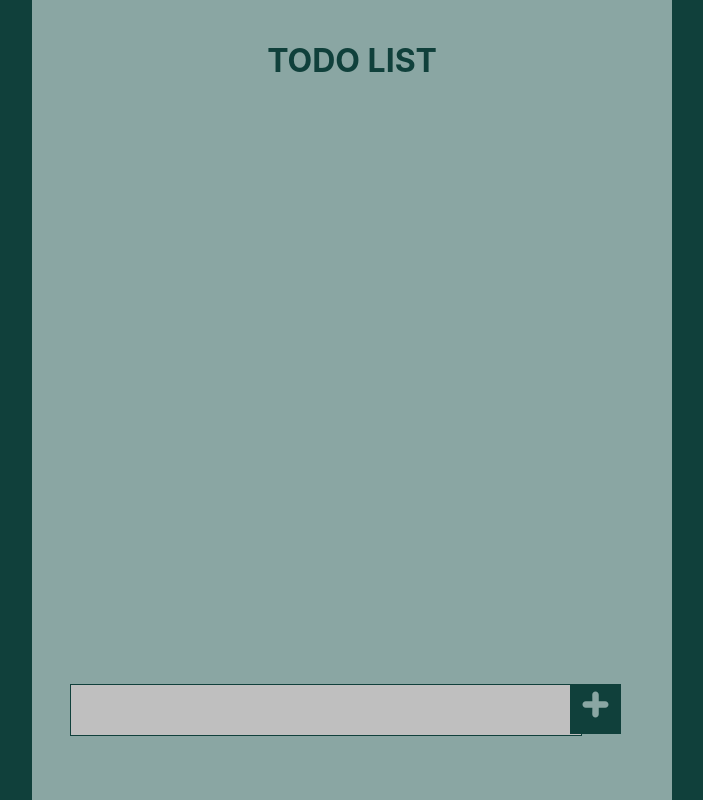
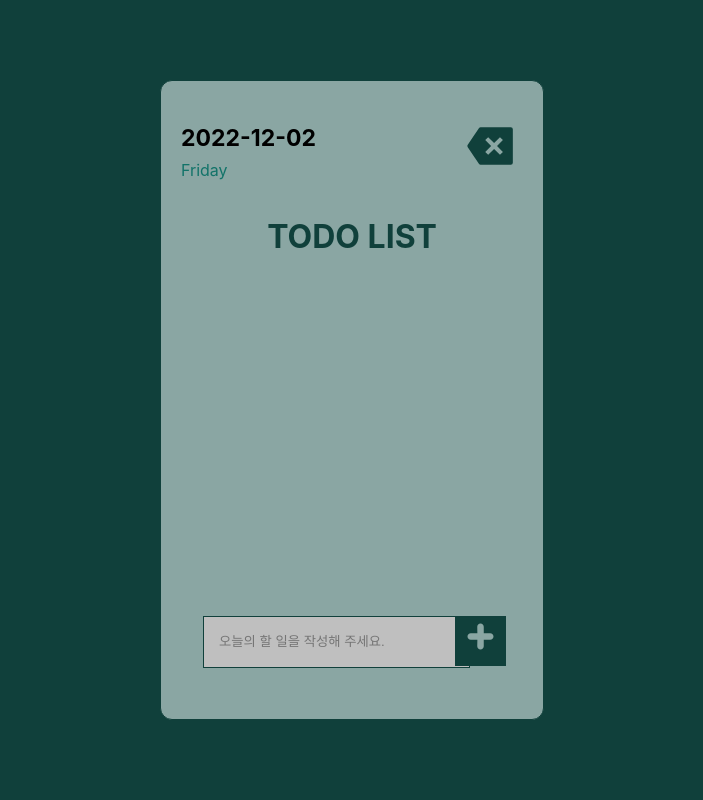
Before and after one commit to khakikokyo/todo-list, a React (Create React App) app: page / in a window 1280 px wide. Shown: the whole page, without its empty margins (288-991 px from the left). Built offline with nearby package versions, Linux system fonts and the light colour scheme.

Commit message:
간단한 TodoList 완성!

```diff
--- a/package.json
+++ b/package.json
@@ -6,6 +6,7 @@
     "@testing-library/jest-dom": "^5.16.5",
     "@testing-library/react": "^13.4.0",
     "@testing-library/user-event": "^13.5.0",
+    "moment": "^2.29.4",
     "react": "^18.2.0",
     "react-dom": "^18.2.0",
     "react-icons": "^4.7.1",
--- a/src/App.css
+++ b/src/App.css
@@ -1,17 +1,51 @@
 .App {
   text-align: center;
   background-color: #10403b;
+  height: 100vh;
 }
 div {
   box-sizing: border-box;
 }
 .todolist__container {
   background-color: #8aa6a3;
-  width: 50%;
-  height: 100vh;
-  margin: 0 auto;
+  width: 30%;
+  height: 80%;
+  border: 1px solid #10403b;
+  border-radius: 12px;
   padding: 20px;
   position: relative;
+  top: 10%;
+  margin: auto;
+}
+.todolist__inner {
+  display: flex;
+  justify-content: space-between;
+  align-items: center;
+}
+.todolist__inner button {
+  font-size: 50px;
+  border: 0;
+  background-color: #8aa6a3;
+  color: #10403b;
+  text-align: center;
+  margin-top: 2%;
+  cursor: pointer;
+}
+.todolist__inner button:hover {
+  color: #127369;
+}
+.todolist__today,
+.todolist__day {
+  text-align: left;
+}
+.todolist__today {
+  font-size: 23px;
+  font-weight: 700;
+}
+.todolist__day {
+  font-size: 16px;
+  color: #127369;
+  margin-top: -15px;
 }
 .todolist__container h1 {
   color: #10403b;
@@ -24,7 +58,7 @@ div {
 }
 .todolist__box input {
   background-color: #bfbfbf;
-  width: 80%;
+  width: 70%;
   height: 52px;
   outline: none;
   padding: 15px;
@@ -38,7 +72,7 @@ div {
   color: #8aa6a3;
   font-size: 39px;
   position: absolute;
-  right: 25px;
+  right: 22px;
   text-align: center;
   cursor: pointer;
 }
@@ -48,10 +82,10 @@ div {
   border: 1px solid #10403b;
 }
 
+/* TodoItem */
 .todo__item {
-  /* background-color: #eee; */
   width: 100%;
-  height: 55px;
+  height: 50px;
   color: #0b2b28;
   display: flex;
   justify-content: space-between;
@@ -61,15 +95,3 @@ div {
   padding: 0 20px 0 47px;
   text-align: left;
 }
-.todo__item button {
-  font-size: 20px;
-  border: 0;
-  background-color: #8aa6a3;
-  color: #10403b;
-  text-align: center;
-  margin-top: 2%;
-  cursor: pointer;
-}
-.todo__item button:hover {
-  color: #127369;
-}
--- a/src/App.js
+++ b/src/App.js
@@ -2,22 +2,46 @@ import './App.css';
 import { TiPlus } from 'react-icons/ti';
 import { useState } from 'react';
 import TodoBoard from './components/TodoBoard';
+import moment from 'moment';
+import { RiDeleteBack2Fill } from 'react-icons/ri';
 
 function App() {
 
+  const today = moment().format("YYYY-MM-DD");
+  const day = moment().format('dddd');
+
   const [inputValue, setInputValue] = useState('');
   const [todoList, setTodoList] = useState([]);
+
+  // TodoList Add
   const addItem = () => {
-    setTodoList([...todoList, inputValue])
+    setTodoList([...todoList, inputValue]);
+    setInputValue('');
+  }
+
+  // TodoList Remove
+  const removeItem = (e) => {
+    setTodoList(todoList.filter((todo) => todo === e.target.value));
+  }
+
+  const onChange = (e) => {
+    setInputValue(e.target.value);
   }
 
   return (
     <div className="App">
       <div className="todolist__container">
-        <TodoBoard className="todolist__todoboard" todoList={todoList} />
+        <div className="todolist__inner">
+          <div>
+            <p className="todolist__today">{ today }</p>
+            <p className="todolist__day">{ day }</p>
+          </div>
+          <button onClick={removeItem}><RiDeleteBack2Fill /></button>
+        </div>
+        <TodoBoard className="todolist__todoboard" todoList={todoList} removeItem={removeItem} />
         <div className="todolist__box">
-          <input value={inputValue} type="text" onChange={(e)=>setInputValue(e.target.value)} />
-          <button onClick={addItem}><TiPlus /></button>
+          <input type="text" value={inputValue} onChange={onChange} placeholder="오늘의 할 일을 작성해 주세요." />
+          <button type="" onClick={addItem}><TiPlus /></button>
         </div>
       </div>
     </div>
--- a/src/components/TodoBoard.js
+++ b/src/components/TodoBoard.js
@@ -1,4 +1,4 @@
-import TodoItem from "./TotoItem";
+import TodoItem from "./TodoItem";
 
 function TodoBoard({todoList}) {
 
--- a/src/components/TotoItem.js
+++ b/src/components/TodoItem.js
@@ -1,11 +1,8 @@
-import { MdDeleteForever } from 'react-icons/md';
-
 function TodoItem({item}) {
   return(
     <>
       <div className="todo__item">
         <p>{item}</p>
-        <button><MdDeleteForever /></button>
       </div>
     </>
   )
```
Also changed, not shown: 1 other file (tests, documents, lock files or other folders).
